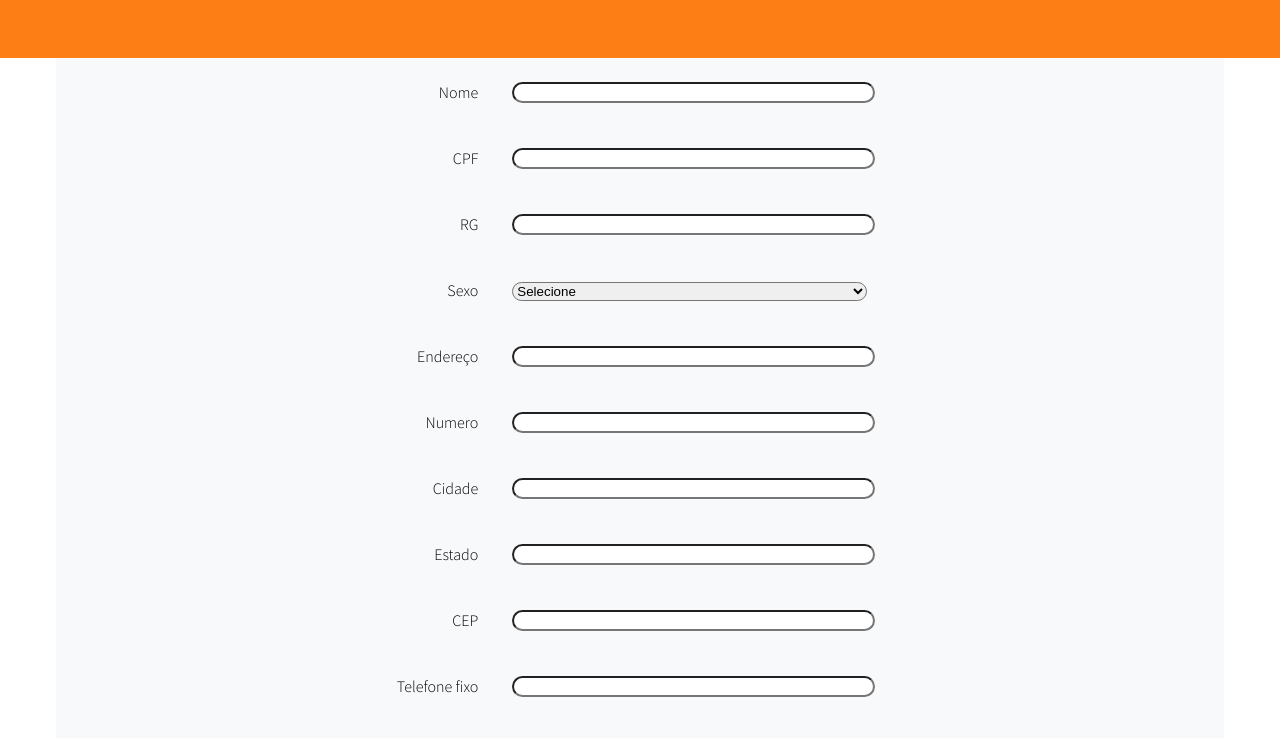
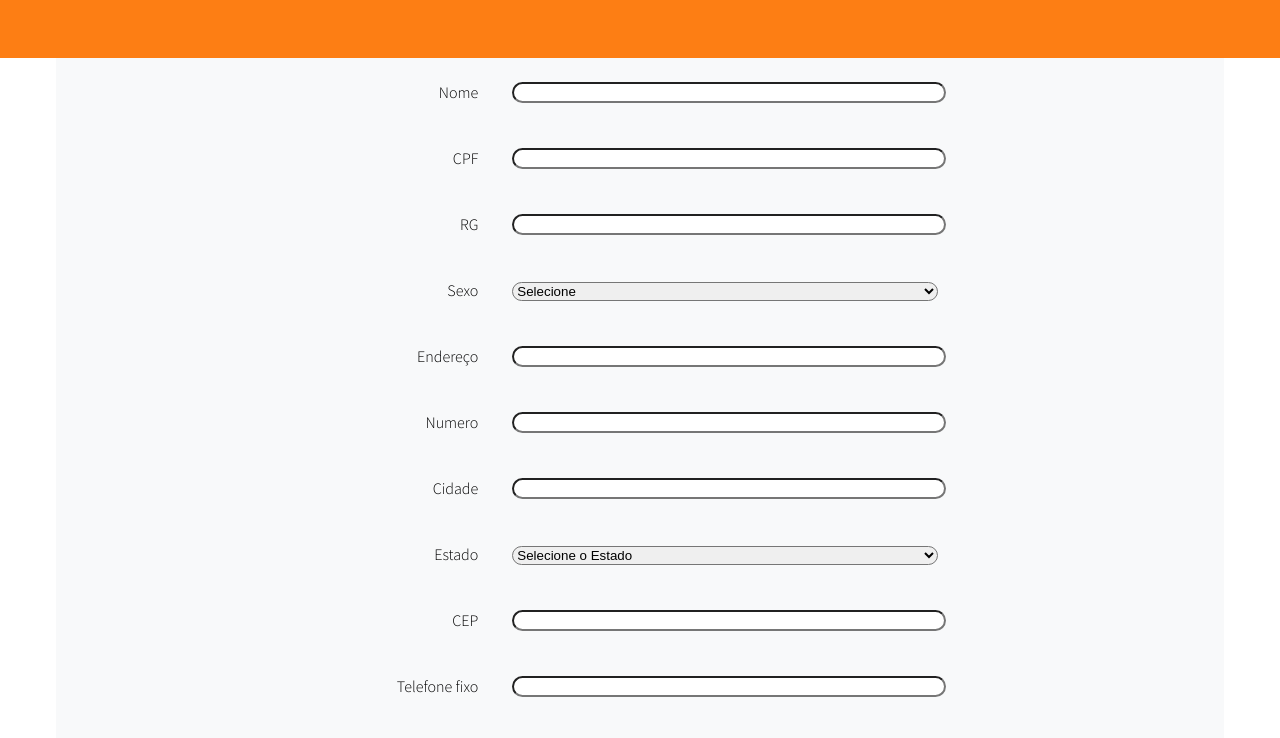
Before and after one commit to ramonvax/Exercio-final-Gama, a plain HTML site: page index.html in a window 1280 px wide. Shown: the part 62-800 px from the top of the page. Drawn offline with Linux system fonts and the light colour scheme.

Commit message:
no campos estados mudança do caompo input para select

```diff
--- a/index.html
+++ b/index.html
@@ -87,7 +87,36 @@
                         <label for="">Estado</label>
                     </td>
                     <td class="column_2">
-                        <input class="campo" type="text">
+                        <select class="campo">
+                            <option selected disabled>Selecione o Estado</option>
+                            <option value="ac">Acre</option>
+                            <option value="al">Alagoas</option>
+                            <option value="am">Amazonas</option>
+                            <option value="ap">Amapá</option>
+                            <option value="ba">Bahia</option>
+                            <option value="ce">Ceará</option>
+                            <option value="df">Distrito Federal</option>
+                            <option value="es">Espírito Santo</option>
+                            <option value="go">Goiás</option>
+                            <option value="ma">Maranhão</option>
+                            <option value="mt">Mato Grosso</option>
+                            <option value="ms">Mato Grosso do Sul</option>
+                            <option value="mg">Minas Gerais</option>
+                            <option value="pa">Pará</option>
+                            <option value="pb">Paraíba</option>
+                            <option value="pr">Paraná</option>
+                            <option value="pe">Pernambuco</option>
+                            <option value="pi">Piauí</option>
+                            <option value="rj">Rio de Janeiro</option>
+                            <option value="rn">Rio Grande do Norte</option>
+                            <option value="ro">Rondônia</option>
+                            <option value="rs">Rio Grande do Sul</option>
+                            <option value="rr">Roraima</option>
+                            <option value="sc">Santa Catarina</option>
+                            <option value="se">Sergipe</option>
+                            <option value="sp">São Paulo</option>
+                            <option value="to">Tocantins</option>
+                        </select>
                     </td>
                 </tr>
                 <tr class="section">
--- a/style/style.css
+++ b/style/style.css
@@ -23,6 +23,9 @@ footer {
     background-color: #343a40;
     padding: 2rem 5rem
 }
+.nome_footer {
+    color: #007bff
+}
 
 /* CONTAINER */
 .container {
@@ -35,7 +38,7 @@ table {
 }
 .campo {
     border-radius: 5rem;
-    width: 50%;
+    width: 60%;
     height: 50%;
 }
 .button {
```
